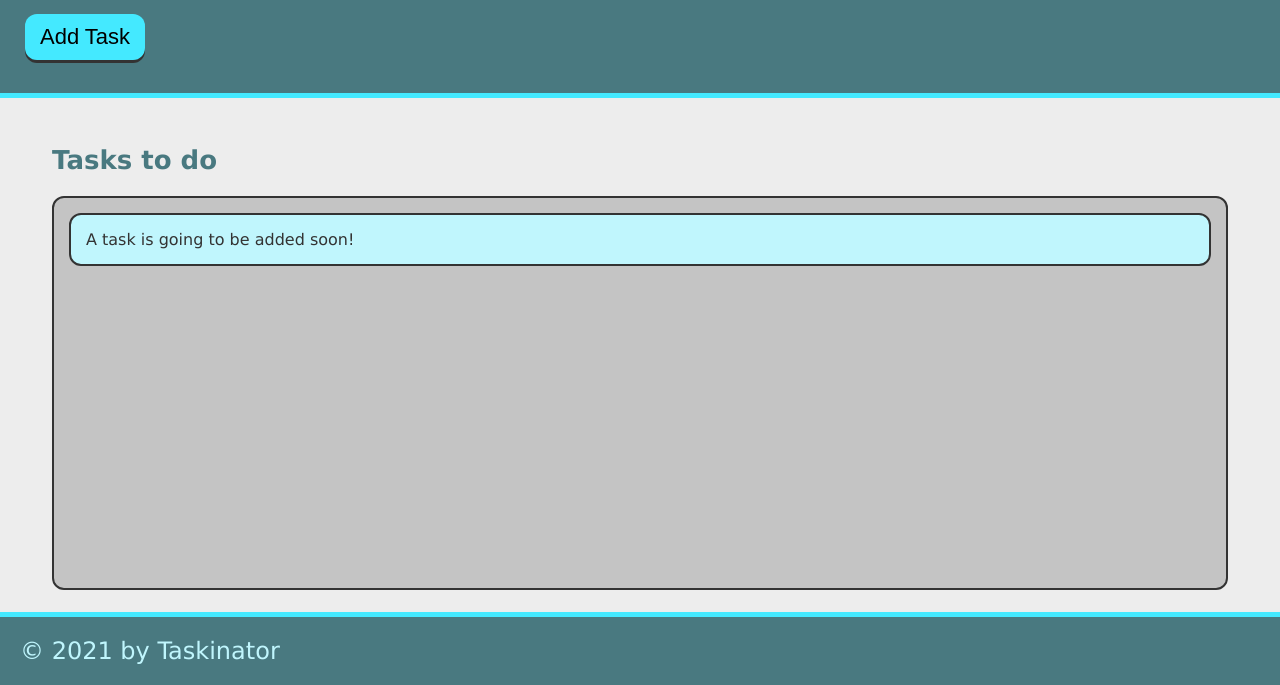
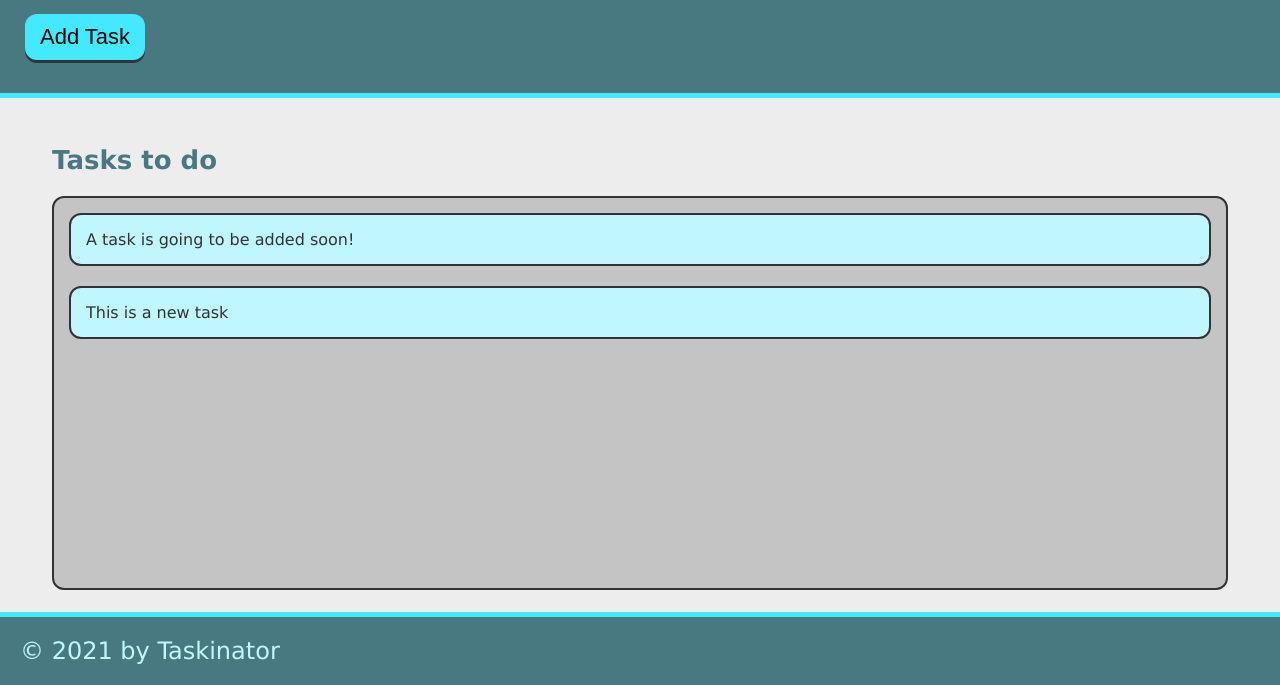
Before and after one commit to NiniSidhu/Taskinator, a plain HTML site: page index.html in a window 1280 px wide. Both pictures are taken after a click on the button "Add Task". Shown: the part 115-800 px from the top of the page. Drawn offline with Linux system fonts and the light colour scheme.

Commit message:
add ability to add task

```diff
--- a/assets/js/script.js
+++ b/assets/js/script.js
@@ -0,0 +1,24 @@
+var buttonEl = document.querySelector("#save-task"); //query selector is basically a search button in the document html and it will look for id save-task. We assigned this to a global variable because it will enhance the performance of the webpage.
+var tasksToDoEl = document.querySelector("#tasks-to-do"); // in the variable tasksToDoEl we are telling that variable to search the html document and to find an id that is tasks-to do
+
+/*
+buttonEl.addEventListener("click", function(){ // with the variable buttonEl that was assigned to the id of the button in html, we are telling it to listen for clicks. when a click happens, execute the function below
+    var listItemEl = document.createElement("li"); //in the function we created a new variable called listItemEl which would create a new list (li) element in an html document
+    listItemEl.className = "task-item"; // then we say that we want the styling of this new list item to resemble to the styling off other list items in the html that are tagged under class = task-item
+    listItemEl.textContent = "This is a new task"; // now that we have created a new list item and we have already styled its looks, we use text content to feed the content to that list item. In our case, its "this is a new task"
+    tasksToDoEl.appendChild(listItemEl);// now that the element is fully ready to be "pushed out" to the existing list, we appendChild it to the variable tasksToDoEL which was assigned to the ul with id tasks-to-do. Append Child takes this new element and adds it to the bottom of the existing element.
+});
+*/
+
+//The above is replaced by below because it can be difficult adding so many event listners
+
+
+
+var createTaskHandler = function(){
+    var listItemEl = document.createElement("li"); // creating a new element li in html document stored under variable listItemEl
+    listItemEl.className = "task-item"; // giving it the same styling of existing list with class task-item
+    listItemEl.textContent = "This is a new task"; // putting contene in this newly created list element
+    tasksToDoEl.appendChild(listItemEl); // pushing this newly created element to tasksToDoEl that is linked to the original list.
+}
+
+buttonEl.addEventListener("click", createTaskHandler);
--- a/index.html
+++ b/index.html
@@ -11,12 +11,12 @@
         <header>
             <h1 class ="page-title">Taskinator</h1>
             <p>Click the button below to add a new task!</p>
-            <button class = "btn"> Add Task</button>
+            <button class = "btn" id ="save-task"> Add Task</button>
         </header>
         <main class = "page-content">
             <section class = "task-list-wrapper"> <!-- Because we need the task list headring adn the task list to always render together, we wrap them in a section-->
                 <h2 class = "list-title">Tasks to do </h2>
-                <ul class="task-list">
+                <ul class="task-list" id = "tasks-to-do">
                     <li class="task-item">
                         A task is going to be added soon!
                     </li>
```
